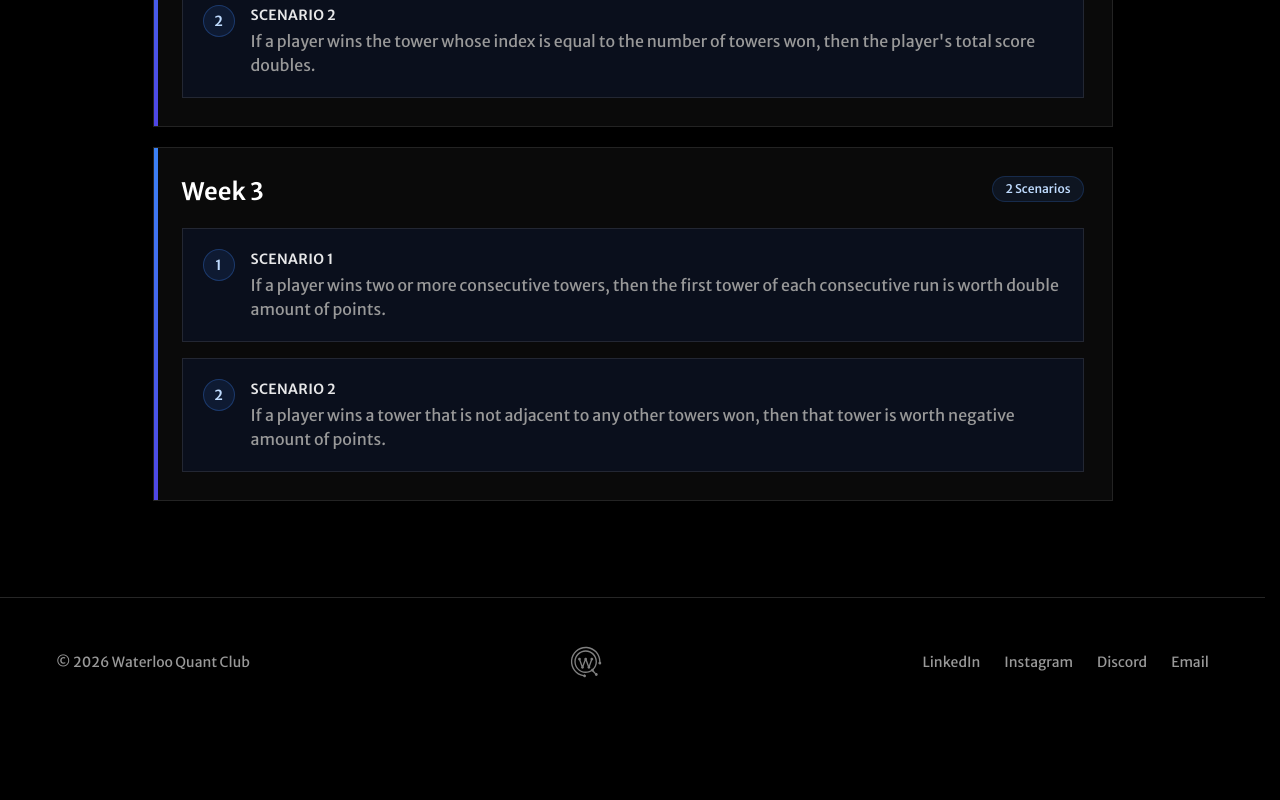
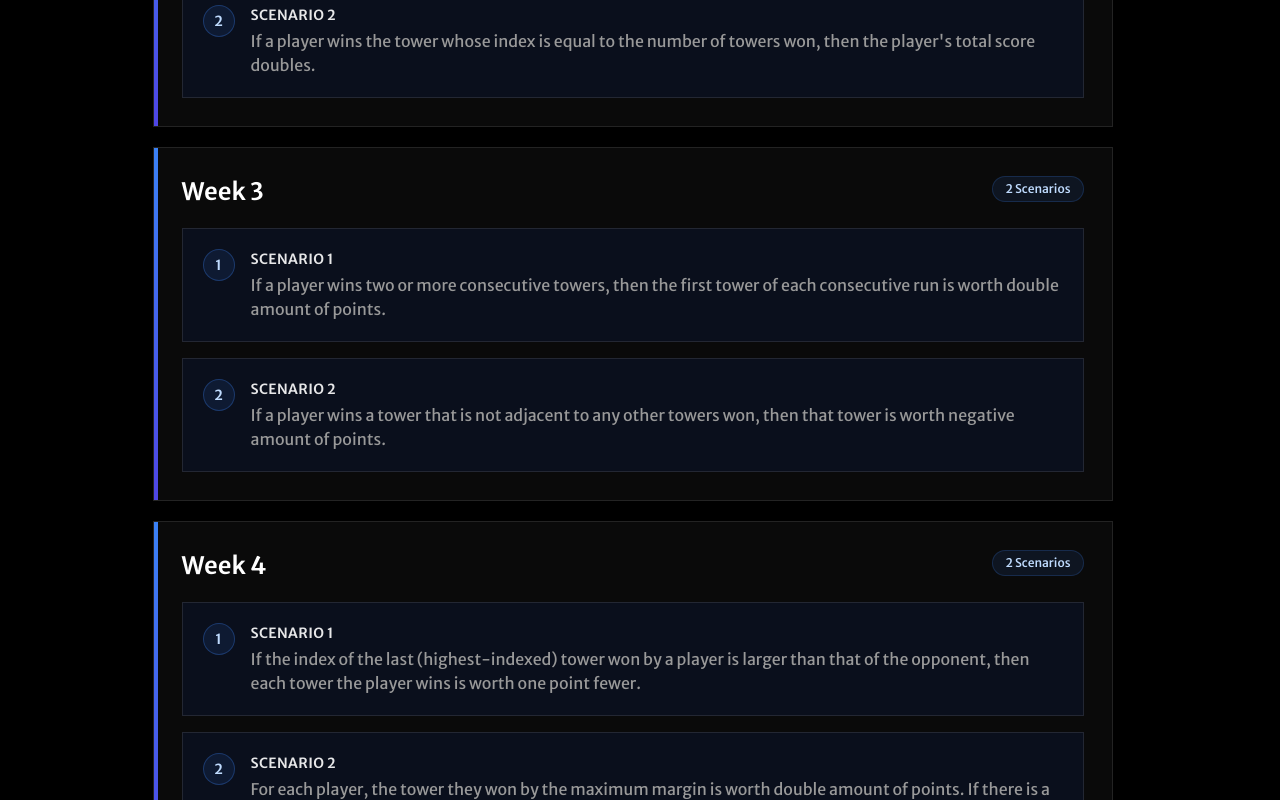
Before and after one commit to waterlooquantclub/waterlooquantclub.github.io, a React (Vite) app in the folder client/: page /games/blotto in a window 1280 px wide. Shown: the part 2064-2864 px from the top of the page. Before the commit the page ends 2790 px from the top, so only its background shows below. Built offline with nearby package versions, Linux system fonts and the light colour scheme; the HTML template or start-up script is replaced by a standard one.

Commit message:
Archive (#17)
* added archive

* fixed link to leaderboard

* added week 4 to scenario archive

```diff
--- a/client/src/pages/Blotto.tsx
+++ b/client/src/pages/Blotto.tsx
@@ -282,6 +282,13 @@ const Blotto = () => {
                         "If a player wins a tower that is not adjacent to any other towers won, then that tower is worth negative amount of points.",
                       ],
                     },
+                    {
+                      week: "Week 4",
+                      scenarios: [
+                        "If the index of the last (highest-indexed) tower won by a player is larger than that of the opponent, then each tower the player wins is worth one point fewer.",
+                        "For each player, the tower they won by the maximum margin is worth double amount of points. If there is a tie, then the lowest-indexed tower is worth double."
+                       ],
+                    },
                   ].map((entry, i) => (
                     <div
                       key={i}
```
